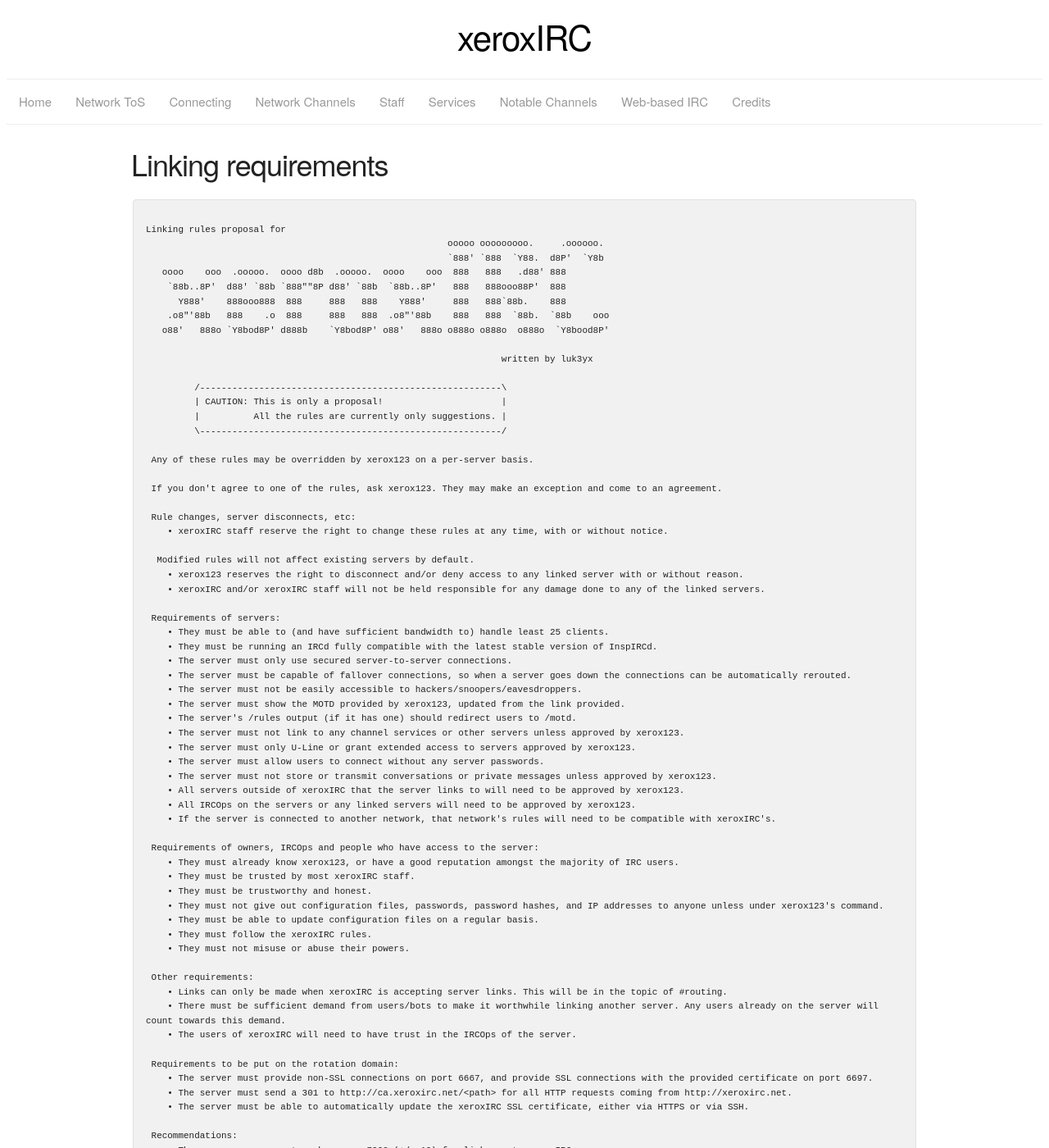
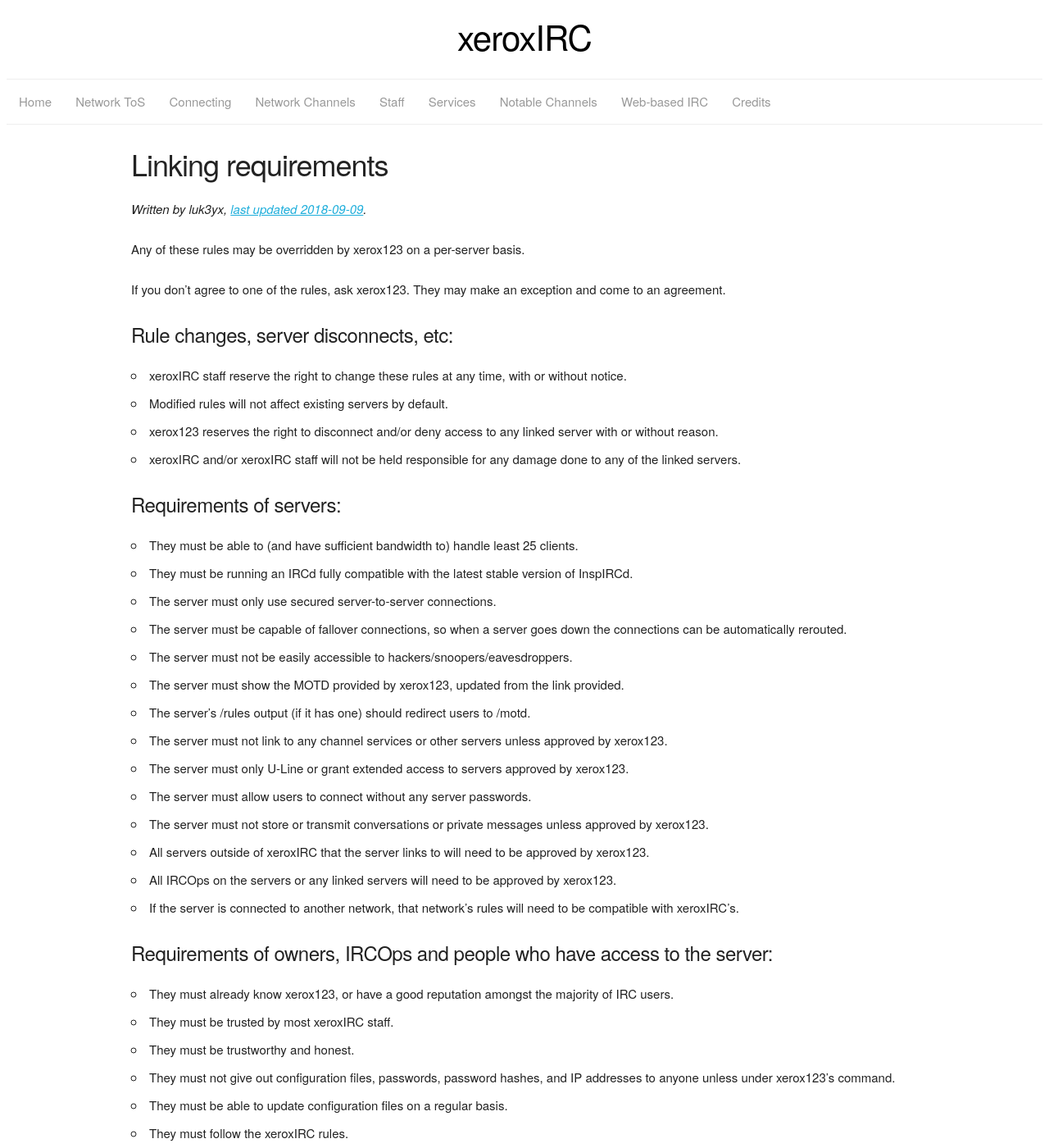
Before and after one commit to xeroxIRC/xeroxIRC.github.io, a Jekyll site: the page built from linking-requirements.md, in a window 1280 px wide and 1400 px high. Shown: the whole window at 82% size. Built offline with Jekyll 4.4.1, drawn with Linux system fonts in a browser that asks for light colours; comment, search, counter and statistics services are not loaded; some of the changed text lies outside the part shown.

Commit message:
Update Gemfile and linking requirements

```diff
--- a/Gemfile
+++ b/Gemfile
@@ -27,3 +27,6 @@ gem "tzinfo-data", platforms: [:mingw, :mswin, :x64_mingw, :jruby]
 
 # Performance-booster for watching directories on Windows
 gem "wdm", "~> 0.1.0" if Gem.win_platform?
+
+
+gem "jekyll-redirect-from", "~> 0.14.0"
--- a/linking-requirements.md
+++ b/linking-requirements.md
@@ -3,77 +3,59 @@ title: Linking requirements
 layout: page
 ---
 
-~~~
-
-Linking rules proposal for
-                                                        ooooo ooooooooo.     .oooooo.
-                                                        `888' `888  `Y88.  d8P'  `Y8b
-   oooo    ooo  .ooooo.  oooo d8b  .ooooo.  oooo    ooo  888   888   .d88' 888
-    `88b..8P'  d88' `88b `888""8P d88' `88b  `88b..8P'   888   888ooo88P'  888
-      Y888'    888ooo888  888     888   888    Y888'     888   888`88b.    888
-    .o8"'88b   888    .o  888     888   888  .o8"'88b    888   888  `88b.  `88b    ooo
-   o88'   888o `Y8bod8P' d888b    `Y8bod8P' o88'   888o o888o o888o  o888o  `Y8bood8P'
-
-                                                                  written by luk3yx
-
-         /--------------------------------------------------------\
-         | CAUTION: This is only a proposal!                      |
-         |          All the rules are currently only suggestions. |
-         \--------------------------------------------------------/
+*Written by luk3yx, [last updated 2018-09-09](https://github.com/xeroxIRC/xeroxIRC.github.io/commits/master/linking-requirements.md).*
 
  Any of these rules may be overridden by xerox123 on a per-server basis.
 
  If you don't agree to one of the rules, ask xerox123. They may make an exception and come to an agreement.
 
- Rule changes, server disconnects, etc:
-    • xeroxIRC staff reserve the right to change these rules at any time, with or without notice.
+##### Rule changes, server disconnects, etc:
 
-  Modified rules will not affect existing servers by default.
-    • xerox123 reserves the right to disconnect and/or deny access to any linked server with or without reason.
-    • xeroxIRC and/or xeroxIRC staff will not be held responsible for any damage done to any of the linked servers.
+ - xeroxIRC staff reserve the right to change these rules at any time, with or without notice.
+ - Modified rules will not affect existing servers by default.
+ - xerox123 reserves the right to disconnect and/or deny access to any linked server with or without reason.
+ - xeroxIRC and/or xeroxIRC staff will not be held responsible for any damage done to any of the linked servers.
 
- Requirements of servers:
-    • They must be able to (and have sufficient bandwidth to) handle least 25 clients.
-    • They must be running an IRCd fully compatible with the latest stable version of InspIRCd.
-    • The server must only use secured server-to-server connections.
-    • The server must be capable of fallover connections, so when a server goes down the connections can be automatically rerouted.
-    • The server must not be easily accessible to hackers/snoopers/eavesdroppers.
-    • The server must show the MOTD provided by xerox123, updated from the link provided.
-    • The server's /rules output (if it has one) should redirect users to /motd.
-    • The server must not link to any channel services or other servers unless approved by xerox123.
-    • The server must only U-Line or grant extended access to servers approved by xerox123.
-    • The server must allow users to connect without any server passwords.
-    • The server must not store or transmit conversations or private messages unless approved by xerox123.
-    • All servers outside of xeroxIRC that the server links to will need to be approved by xerox123.
-    • All IRCOps on the servers or any linked servers will need to be approved by xerox123.
-    • If the server is connected to another network, that network's rules will need to be compatible with xeroxIRC's.
+##### Requirements of servers:
 
- Requirements of owners, IRCOps and people who have access to the server:
-    • They must already know xerox123, or have a good reputation amongst the majority of IRC users.
-    • They must be trusted by most xeroxIRC staff.
-    • They must be trustworthy and honest.
-    • They must not give out configuration files, passwords, password hashes, and IP addresses to anyone unless under xerox123's command.
-    • They must be able to update configuration files on a regular basis.
-    • They must follow the xeroxIRC rules.
-    • They must not misuse or abuse their powers.
+ - They must be able to (and have sufficient bandwidth to) handle least 25 clients.
+ - They must be running an IRCd fully compatible with the latest stable version of InspIRCd.
+ - The server must only use secured server-to-server connections.
+ - The server must be capable of fallover connections, so when a server goes down the connections can be automatically rerouted.
+ - The server must not be easily accessible to hackers/snoopers/eavesdroppers.
+ - The server must show the MOTD provided by xerox123, updated from the link provided.
+ - The server's /rules output (if it has one) should redirect users to /motd.
+ - The server must not link to any channel services or other servers unless approved by xerox123.
+ - The server must only U-Line or grant extended access to servers approved by xerox123.
+ - The server must allow users to connect without any server passwords.
+ - The server must not store or transmit conversations or private messages unless approved by xerox123.
+ - All servers outside of xeroxIRC that the server links to will need to be approved by xerox123.
+ - All IRCOps on the servers or any linked servers will need to be approved by xerox123.
+ - If the server is connected to another network, that network's rules will need to be compatible with xeroxIRC's.
 
- Other requirements:
-    • Links can only be made when xeroxIRC is accepting server links. This will be in the topic of #routing.
-    • There must be sufficient demand from users/bots to make it worthwhile linking another server. Any users already on the server will count towards this demand.
-    • The users of xeroxIRC will need to have trust in the IRCOps of the server.
+##### Requirements of owners, IRCOps and people who have access to the server:
 
- Requirements to be put on the rotation domain:
-    • The server must provide non-SSL connections on port 6667, and provide SSL connections with the provided certificate on port 6697.
-    • The server must send a 301 to http://ca.xeroxirc.net/<path> for all HTTP requests coming from http://xeroxirc.net.
-    • The server must be able to automatically update the xeroxIRC SSL certificate, either via HTTPS or via SSH.
+ - They must already know xerox123, or have a good reputation amongst the majority of IRC users.
+ - They must be trusted by most xeroxIRC staff.
+ - They must be trustworthy and honest.
+ - They must not give out configuration files, passwords, password hashes, and IP addresses to anyone unless under xerox123's command.
+ - They must be able to update configuration files on a regular basis.
+ - They must follow the xeroxIRC rules.
+ - They must not misuse or abuse their powers.
 
- Recommendations:
-    • The server uses a port number near 7000 (+/- 10) for linkages to xeroxIRC servers.
+##### Other requirements:
+
+ - Links can only be made when xeroxIRC is accepting server links. This will be in the topic of #routing.
+ - There must be sufficient demand from users/bots to make it worthwhile linking another server. Any users already on the server will count towards this demand.
+ - The users of xeroxIRC will need to have trust in the IRCOps of the server.
 
 
-         /--------------------------------------------------------\
-         | CAUTION: This is only a proposal!                      |
-         |          All the rules are currently only suggestions. |
-         \--------------------------------------------------------/
+##### Requirements to be put on the rotation domain:
 
-~~~
+ - The server must provide non-SSL connections on port 6667, and provide SSL connections with the provided certificate on port 6697.
+ - The server must send a 301 to http://ca.xeroxirc.net/<path> for all HTTP requests coming from http://xeroxirc.net.
+ - The server must be able to automatically update the xeroxIRC SSL certificate, either via HTTPS or via SSH.
+
+
+##### Recommendations:
+ - The server uses a port number near 7000 (+/- 10) for linkages to xeroxIRC servers.
```
Also changed, not shown: Gemfile.lock.
